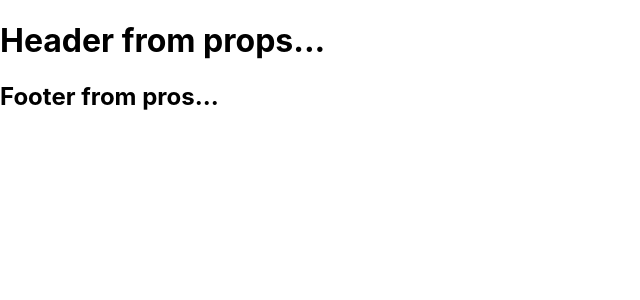
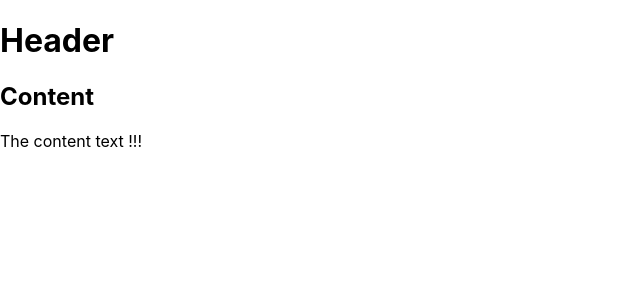
Before and after one commit to holdon1996/react, a React (Create React App) app: page / in a window 1280 px wide. Shown: the top 300 px of the page, without its empty margins (0-640 px from the left). Built offline with nearby package versions, Linux system fonts and the light colour scheme.

Commit message:
include component child to parent

```diff
--- a/src/App.js
+++ b/src/App.js
@@ -4,13 +4,33 @@
 
 class App extends React.Component {
   render() {
-    const elements = (
-      <div className="firstLession">
-        <h1>{this.props.header}</h1>
-        <h2>{this.props.footer}</h2>
+    return (
+      <div>
+        <Header />
+        <Content />
       </div>
-    );
-    return elements;
+    )
+  }
+}
+
+class Header extends React.Component {
+  render() {
+    return (
+      <div>
+        <h1>Header</h1>
+      </div>
+    )
+  }
+}
+
+class Content extends React.Component {
+  render() {
+    return (
+      <div>
+        <h2>Content</h2>
+        <p>The content text !!!</p>
+      </div>
+    )
   }
 }
 
```
